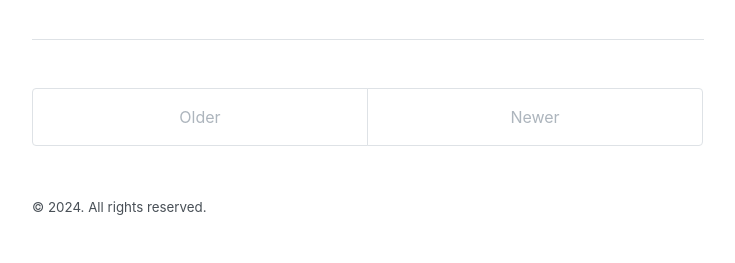
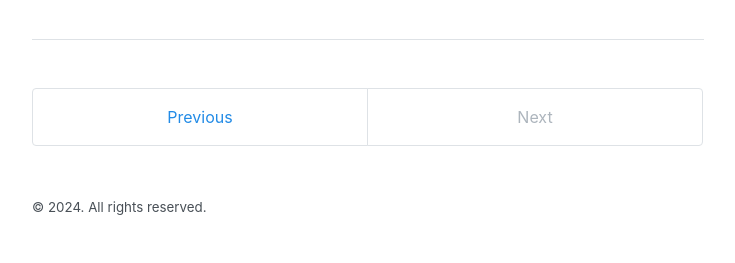
Before and after one commit to akmolteni/gp, a Jekyll site: the page built from _posts/2024-08-04-todo.md, in a window 1280 px wide. Shown: the part 759-1022 px from the top of the page, without its empty margins (272-1007 px from the left). Built offline with Jekyll 4.4.1, drawn with Linux system fonts in a browser that asks for light colours.

Commit message:
Update post.html

```diff
--- a/_layouts/post.html
+++ b/_layouts/post.html
@@ -26,14 +26,15 @@
 
 
 <div class="pagination">
-  {% if page.next_page %}
-    <a class="pagination-item older" href="{{ page.next_page_path | relative_url }}">Older</a>
-  {% else %}
-    <span class="pagination-item older">Older</span>
-  {% endif %}
-  {% if page.previous_page %}
-    <a class="pagination-item newer" href="{{ page.previous_page_path | prepend: relative_url }}">Newer</a>
-  {% else %}
-    <span class="pagination-item newer">Newer</span>
-  {% endif %}
+	{% if page.previous.url %}
+        <a class="pagination-item older" href="{{page.previous.url}}">Previous</a>
+	{% else %}
+		<span class="pagination-item older">Previous</span>
+    {% endif %}
+
+    {% if page.next.url %}
+        <a class="pagination-item newer" href="{{page.next.url}}">Next</a>
+    {% else %}
+    	 <span class="pagination-item newer">Next</span>
+    {% endif %}
 </div>
```
